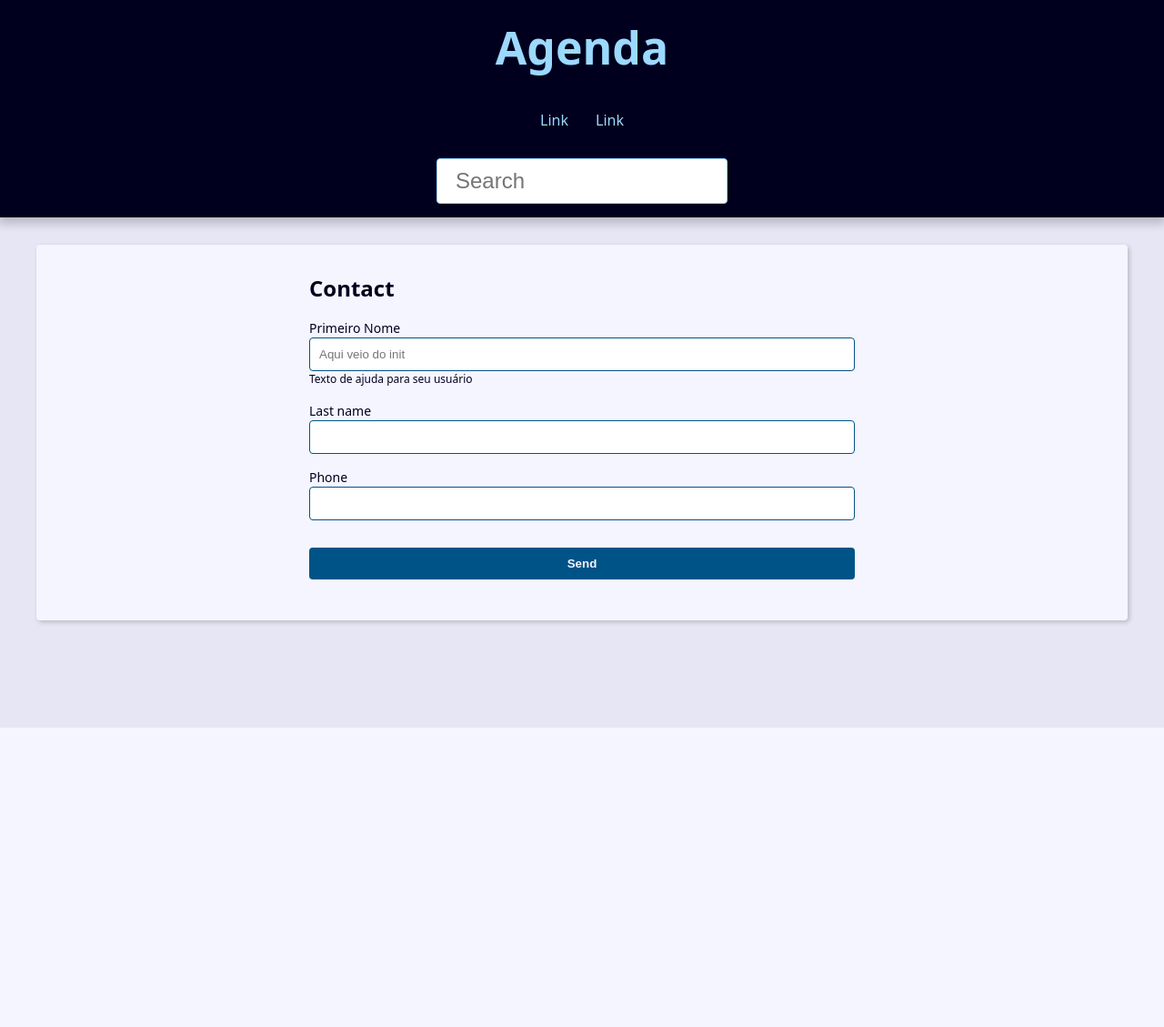
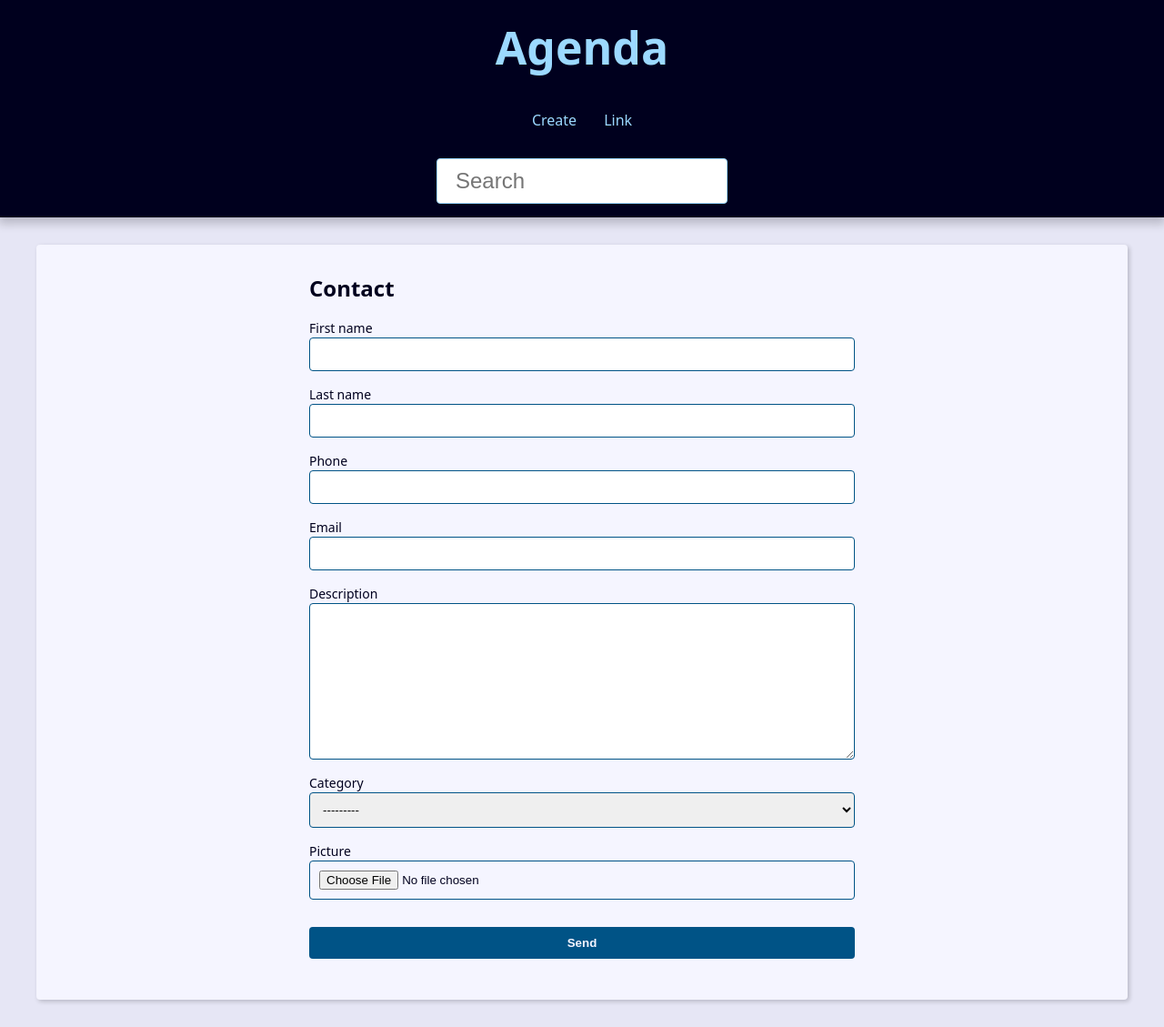
Before and after one commit to marcosfragoso/contact-book, a Django app: page /contact/create/ in a window 1280 px wide. Shown: the whole page at 91% size. Before the commit the page ends 800 px from the top, so only its background shows below. Run offline with Django 4.2, Linux system fonts and the light colour scheme; data that the repository does not hold is empty.

Commit message:
atualizacao do projeto

```diff
--- a/base_static/global/css/style.css
+++ b/base_static/global/css/style.css
@@ -312,3 +312,23 @@
     filter: brightness(80%);
     box-shadow: 0 0 5px var(--link-dark-color);
   }
+
+  .contact-links {
+    margin-block: calc(var(--small-font-size) * 2);
+    display: flex;
+    align-items: center;
+    gap: 0 var(--spacing);
+  }
+
+  .btn-link {
+    font-size: var(--small-font-size);
+    text-decoration: none;
+    font-weight: bold;
+    padding: 1rem;
+    display: block;
+    line-height: var(--small-font-size);
+  }
+
+  .btn-delete {
+    background: tomato;
+  }
--- a/base_templates/global/partials/_header.html
+++ b/base_templates/global/partials/_header.html
@@ -10,8 +10,8 @@
     <nav class="menu">
       <ul class="menu-list">
         <li class="menu-item">
-          <a href="" class="menu-link">
-            Link
+          <a href="{% url 'contact:create' %}" class="menu-link">
+            Create
           </a>
         </li>
         <li class="menu-item">
--- a/contact/forms.py
+++ b/contact/forms.py
@@ -4,24 +4,18 @@ from . import models
 
 
 class ContactForm(forms.ModelForm):
-    first_name = forms.CharField(
-        widget=forms.TextInput(
+    picture = forms.ImageField(
+        widget=forms.FileInput(
             attrs={
-                'class': 'classe-a classe-b',
-                'placeholder': 'Aqui veio do init',
+                'accept': 'image/*',
             }
-        ),
-        label='Primeiro Nome',
-        help_text='Texto de ajuda para seu usuário',
+        )
     )
-
-    def __init__(self, *args, **kwargs):
-        super().__init__(*args, **kwargs)
 
 
     class Meta:
         model = models.Contact
-        fields = 'first_name', 'last_name', 'phone',
+        fields = 'first_name', 'last_name', 'phone', 'email', 'description', 'category', 'picture',
 
 
     def clean(self):
--- a/contact/templates/contact/create.html
+++ b/contact/templates/contact/create.html
@@ -24,6 +24,13 @@
             <p class="help-text">{{ field.help_text }}</p>
           {% endif %}
 
+          {% if field.name == 'picture' and field.value.url %}
+          <div class="form-group">
+            <img src="{{ field.value.url }}" alt="">
+          </div>
+          {% endif %}
+
+
         </div>
         {% endfor %}
       </div>
--- a/contact/urls.py
+++ b/contact/urls.py
@@ -4,8 +4,11 @@ from contact import views
 app_name = 'contact'
 
 urlpatterns = [
-    path('contact/<int:contact_id>/details/', views.contact, name='contact'),
+    path('contact/<int:contact_id>/', views.contact, name='contact'),
+    path('contact/<int:contact_id>/update/', views.update, name='update'),
     path('contact/create/', views.create, name='create'),
+    path('contact/<int:contact_id>/delete/', views.delete, name='delete'),
+
 
 
     path('search/', views.search, name='search'),
--- a/contact/views/contact_forms.py
+++ b/contact/views/contact_forms.py
@@ -1,13 +1,25 @@
 from django.shortcuts import render, get_object_or_404, redirect
 from contact.forms import ContactForm
+from django.urls import reverse
+from contact.models import Contact
 
 
 def create(request):
 
+    form_action = reverse('contact:create')
+
     if request.method == 'POST':
+        form = ContactForm(request.POST, request.FILES)
+
         context = {
-            'form': ContactForm(request.POST)
+            'form': form,
+            'form_action': form_action,
         }
+
+        if form.is_valid():
+            contact = form.save()
+            return redirect('contact:update', contact_id=contact.pk)
+
 
         return render(
             request,
@@ -16,7 +28,8 @@ def create(request):
         )
 
     context = {
-            'form': ContactForm()
+            'form': ContactForm(),
+            'form_action': form_action,
         }
 
     return render(
@@ -24,3 +37,54 @@ def create(request):
         'contact/create.html',
         context
     )
+
+
+
+def update(request, contact_id):
+    contact = get_object_or_404(Contact, pk=contact_id, show=True)
+    form_action = reverse('contact:update', args=(contact_id,))
+
+    if request.method == 'POST':
+        form = ContactForm(request.POST, request.FILES, instance=contact)
+
+        context = {
+            'form': form,
+            'form_action': form_action,
+        }
+
+        if form.is_valid():
+            contact = form.save()
+            return redirect('contact:update', contact_id=contact.pk)
+
+
+        return render(
+            request,
+            'contact/create.html',
+            context
+        )
+
+    context = {
+            'form': ContactForm(instance=contact),
+            'form_action': form_action,
+        }
+
+    return render(
+        request,
+        'contact/create.html',
+        context
+    )
+
+
+
+def delete(request, contact_id):
+    contact = get_object_or_404(Contact, pk=contact_id, show=True)
+    confirmation = request.POST.get('confirmation', 'no')
+
+    if confirmation == 'yes':
+        contact.delete()
+        return redirect('contact:index')
+
+    return render(request, 'contact/contact.html', {
+        'contact': contact,
+        'confirmation': confirmation,
+    })
--- a/contact/views/contact_views.py
+++ b/contact/views/contact_views.py
@@ -2,6 +2,7 @@ from django.shortcuts import render, get_object_or_404, redirect
 from contact.models import Contact
 from django.db.models import Q
 from django.core.paginator import Paginator
+
 
 
 def index(request):
```
Also changed, not shown: contact/templates/contact/contact.html (+20 -0 lines).
